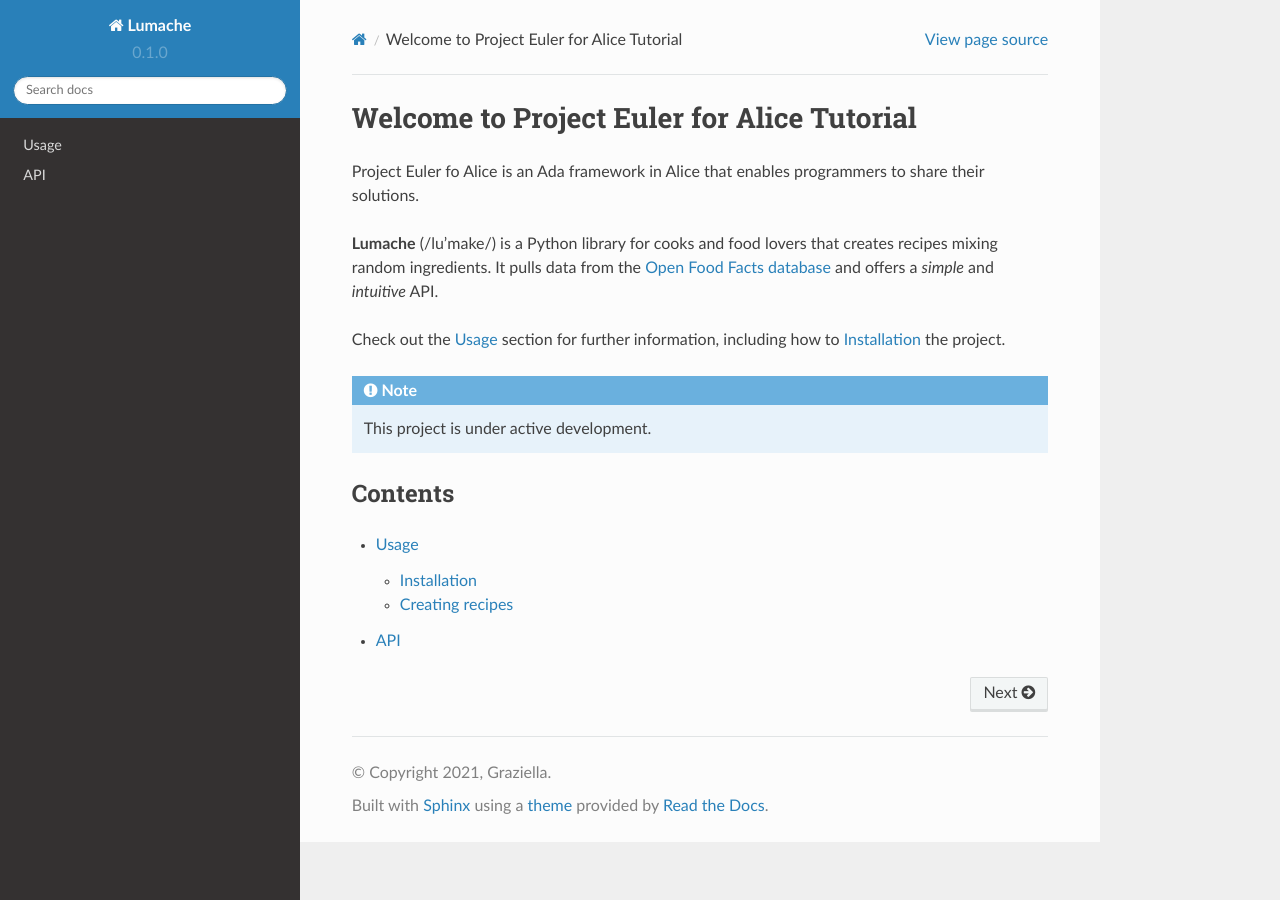
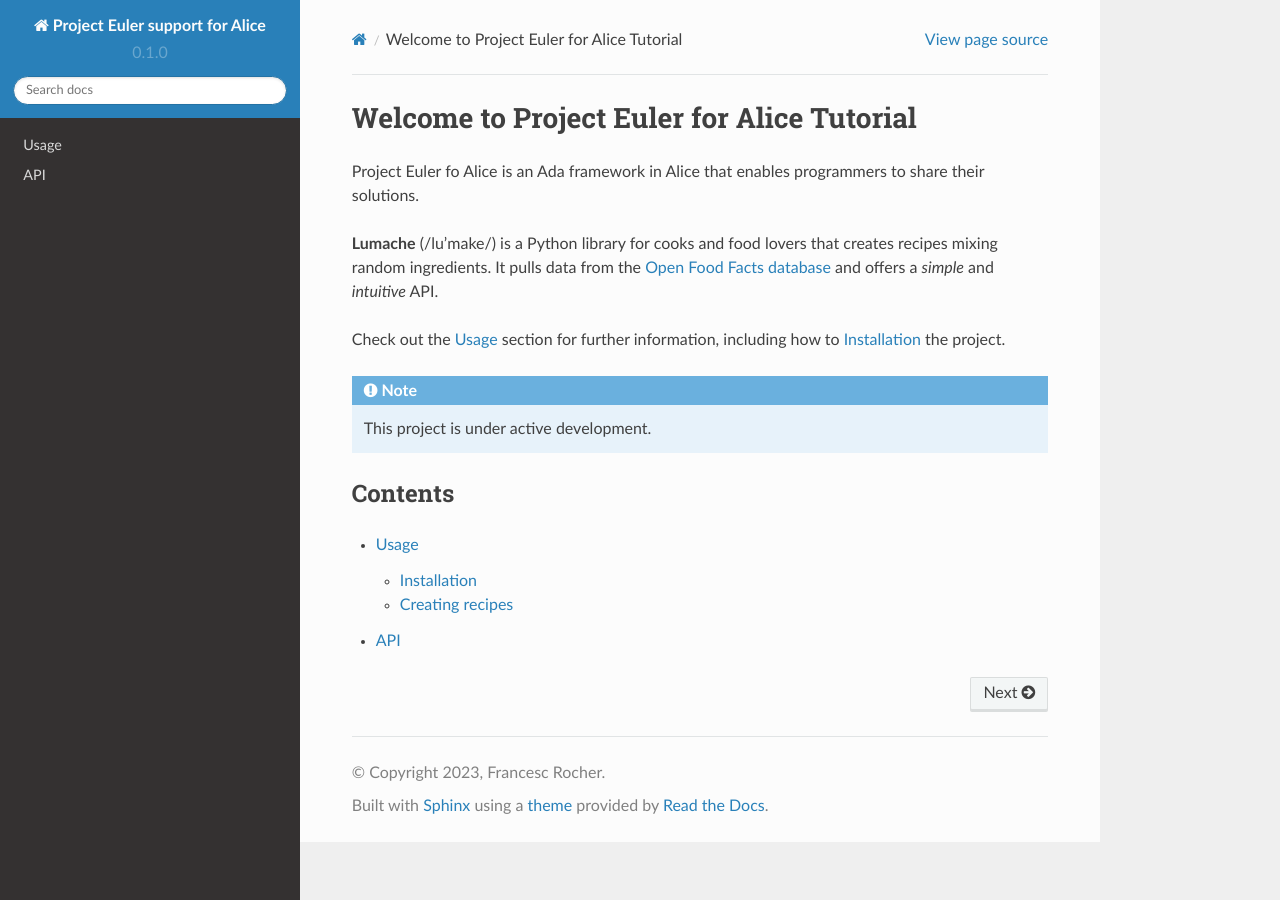
Before and after one commit to alice-adventures/project_euler-tutorial, a Sphinx documentation site: the page built from docs/source/index.rst, in a window 1280 px wide. Built offline with Sphinx 7.4.7 and the Read the Docs theme 2.0.0, drawn with Linux system fonts in a browser that asks for light colours.

Commit message:
Update conf.py

```diff
--- a/docs/source/conf.py
+++ b/docs/source/conf.py
@@ -2,9 +2,9 @@
 
 # -- Project information
 
-project = 'Lumache'
-copyright = '2021, Graziella'
-author = 'Graziella'
+project = 'Project Euler support for Alice'
+copyright = '2023, Francesc Rocher'
+author = 'rocher'
 
 release = '0.1'
 version = '0.1.0'
```
